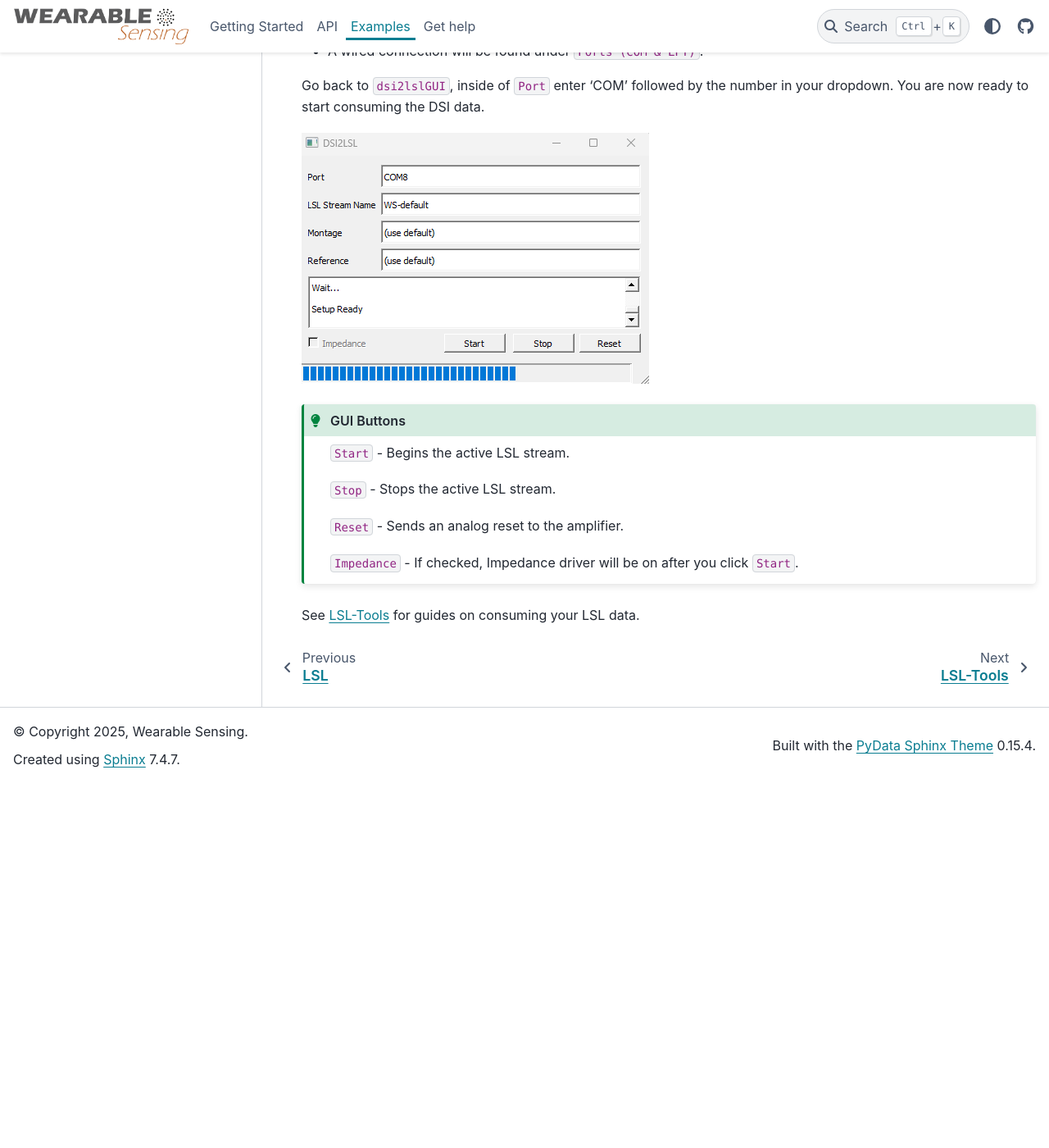
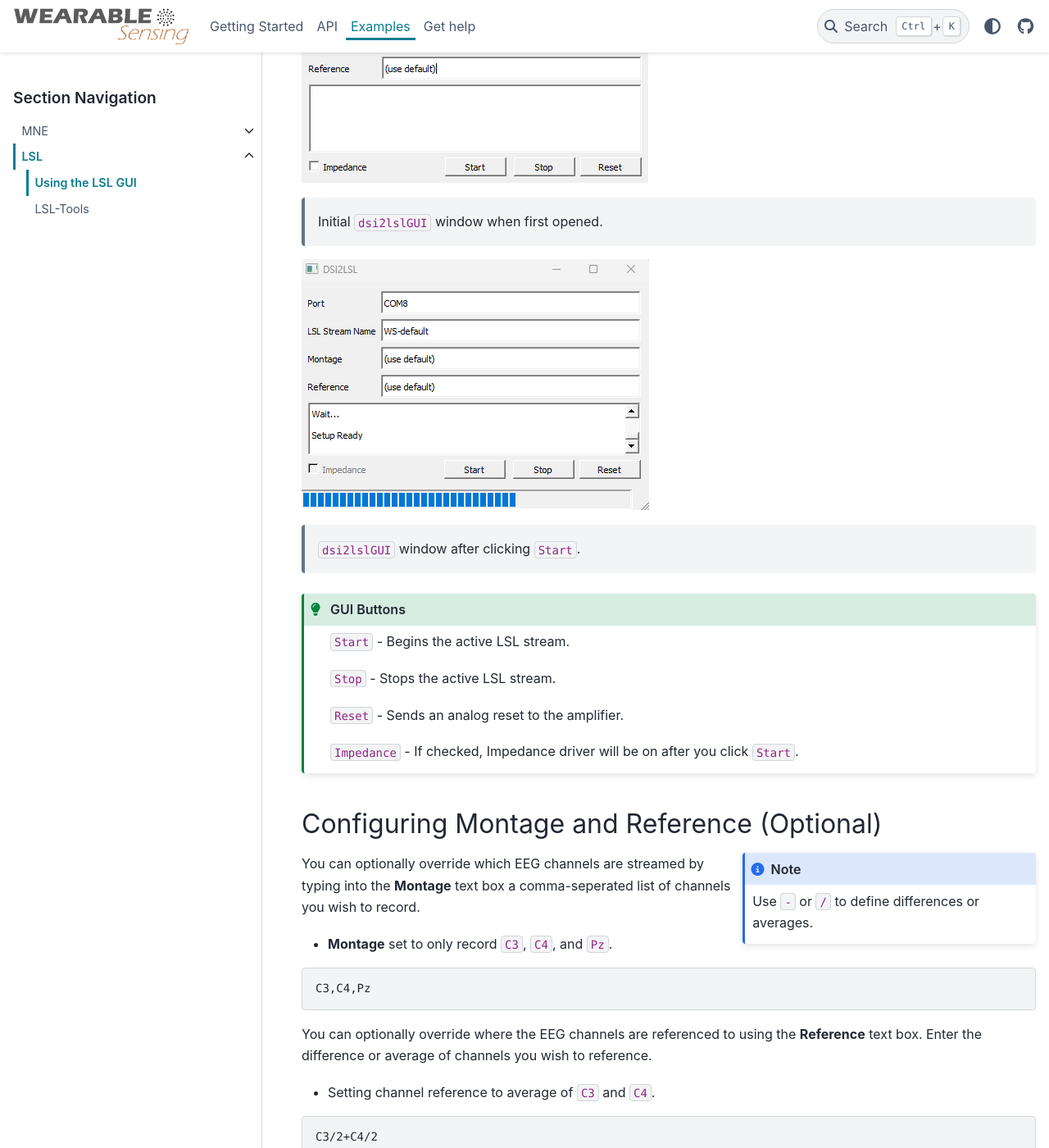
Before and after one commit to WearableSensing/wiki, a Sphinx documentation site: the page built from docs/examples/lsl/gui.md, in a window 1280 px wide and 1400 px high, scrolled down 646 px. Shown: the whole window at 82% size. Built offline with Sphinx 7.4.7 and the PyData theme 0.15.4, drawn with Linux system fonts in a browser that asks for light colours; before the commit the page ends 1601 px from its top, so only the background shows below that; some of the changed text lies outside the part shown.

````diff
--- a/docs/examples/lsl/gui.md
+++ b/docs/examples/lsl/gui.md
@@ -1,29 +1,59 @@
-# How to Use
+# Using the LSL GUI
 
 This will be a quick overview of the Wearable Sensing LSL plugin and its features.
 
-![alt text](images/gui-1.png)
+## Connecting the DSI Headset
 
-Before you can start your LSL stream, make sure your headset is properly connected to your computer using bluetooh or usb. Once properly connected, go to ```Device Manager``` in your Windows search bar and locate the COM port the headset is connected to.
+Before you can start your LSL stream, make sure your headset is properly connected to your computer using bluetooh or usb. Once properly connected, go to `Device Manager` in your Windows search bar and locate the COM port the headset is connected to.
 
-* A wireless connection will be listed under the ```Bluetooth``` section.
+* A wireless connection will be listed under the `Bluetooth` section.
 
-* A wired connection will be found under ```Ports (COM & LPT)```.
+* A wired connection will be found under `Ports (COM & LPT)`.
 
-Go back to ```dsi2lslGUI```, inside of ```Port``` enter 'COM' followed by the number in your dropdown. You are now ready to start consuming the DSI data.
+Go back to `dsi2lslGUI`, inside of `Port` enter 'COM' followed by the number in your dropdown. You are now ready to start consuming the DSI data.
 
-![alt text](images/gui-2.png)
+![alt text](../../_static/gui-1.png)
+
+> Initial `dsi2lslGUI` window when first opened.
+
+![alt text](../../_static/gui-2.png)
+
+> `dsi2lslGUI` window after clicking `Start`.
 
 ```{admonition} GUI Buttons
 :class: tip
 
-```Start``` - Begins the active LSL stream.
+`Start` - Begins the active LSL stream.
 
-```Stop``` - Stops the active LSL stream.
+`Stop` - Stops the active LSL stream.
 
-```Reset``` - Sends an analog reset to the amplifier.
+`Reset` - Sends an analog reset to the amplifier.
 
-```Impedance``` - If checked, Impedance driver will be on after you click ```Start```.
+`Impedance` - If checked, Impedance driver will be on after you click `Start`.
 
 ```
+
+## Configuring Montage and Reference (Optional)
+
+```{admonition} Note
+:class: sidebar note
+Use `-` or `/` to define differences or averages.
+```
+
+You can optionally override which EEG channels are streamed by typing into the **Montage** text box a comma-seperated list of channels you wish to record.
+
+* **Montage** set to only record `C3`, `C4`, and `Pz`.
+
+```sh
+C3,C4,Pz
+```
+
+You can optionally override where the EEG channels are referenced to using the **Reference** text box. Enter the difference or average of channels you wish to reference.
+
+* Setting channel reference to average of `C3` and `C4`.
+
+```sh
+C3/2+C4/2
+```
+
 See {doc}`LSL-Tools <tools>` for guides on consuming your LSL data.
````
Also changed, not shown: docs/examples/lsl/tools.md (+13 -17 lines), docs/examples/mne/index.md (+11 -1 lines), docs/_static/gui-1.png (renamed from docs/examples/lsl/images/gui-1.png), docs/_static/gui-2.png (renamed from docs/examples/lsl/images/gui-2.png), docs/examples/lsl/gui-3.png (added), docs/examples/lsl/gui-4.png (added).
